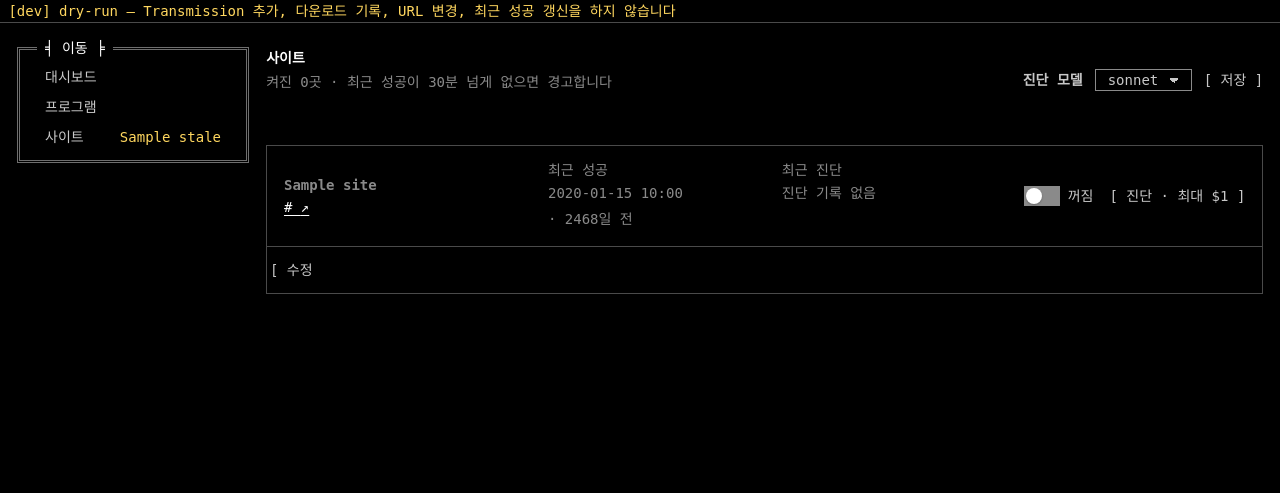
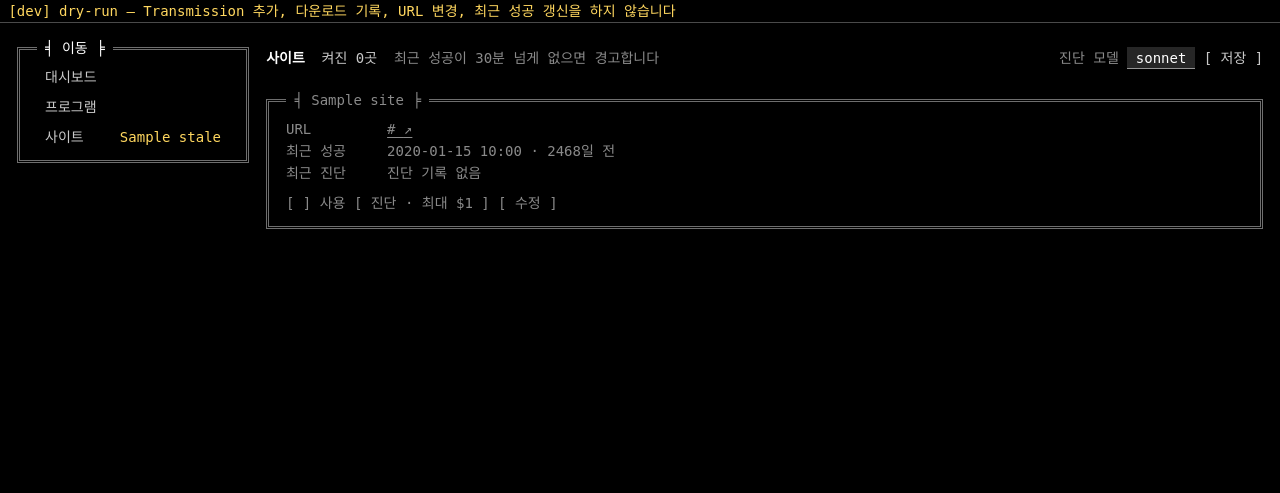
Before and after one commit to devinlife/torrent_web_scraper, a FastAPI app: template app/templates/sites.html in a window 1280 px wide. Shown: the part 22-515 px from the top of the page. Run offline with FastAPI, Linux system fonts and the light colour scheme; the template is opened without the code that fills it: most values are stand-ins (such as "Sample title", 1, 10 or a date in 2020); parts of the project's set-up code (start-up, migrations or seed data) failed here and were passed over; some web fonts are replaced.

Commit message:
style(web): 사이트 화면을 사이트별 이중선 상자와 키-값 목록으로
Co-Authored-By: Claude Opus 5.5 <noreply@anthropic.com>
Claude-Session: https://claude.ai/code/session_01VNVZAiqbuACB46eNzTvgke

```diff
--- a/app/static/app.css
+++ b/app/static/app.css
@@ -106,6 +106,9 @@ html:not(.kbd) :is(.keys > span:has(kbd), .it[data-g] .k) { display: none; } /*
 }
 .bt::before { content: "╡ "; content: "╡ " / ""; }
 .bt::after { content: " ╞"; content: " ╞" / ""; }
+.box.bad { border-color: var(--r); }
+.box.warn { border-color: var(--y); }
+.box.off, .box.off :is(.bt, a, dd, .btn, .chk) { color: var(--dim); } /* not opacity: keeps 4.5:1 */
 .box > * + * + * { margin-top: 8px; } /* first child is the absolutely placed .bt */
 
 /* buttons: [ label ] */
@@ -141,6 +144,10 @@ form.inline { display: inline; }
 .fl { display: flex; flex-wrap: wrap; align-items: flex-start; gap: 4px 1ch; }
 .lb { flex: none; width: 8ch; color: var(--dim); }
 .fl > .grow { flex: 1 1 30ch; }
+.hd .lb { width: auto; }
+.acts { display: flex; flex-wrap: wrap; align-items: baseline; gap: 4px 1ch; }
+.acts > details[open] { flex-basis: 100%; }
+.acts > details > .form { margin-top: 8px; }
 fieldset { min-width: 0; margin: 0; padding: 0; border: 0; }
 legend.lb { float: left; padding: 0; margin-right: 1ch; }
 .in {
@@ -421,6 +428,9 @@ fieldset.field > legend { padding: 0; margin-bottom: 6px; color: var(--text-2);
 .stats dt a { color: inherit; }
 .stats dt a::after { content: ""; position: absolute; inset: 0; }
 
+/* sites: one box per site */
+.sites { display: grid; grid-template-columns: repeat(auto-fill, minmax(min(100%, 60ch), 1fr)); gap: 30px 2ch; }
+
 /* ---------- utilities ---------- */
 .hi { color: var(--hi); }
 .dim { color: var(--dim); }
--- a/app/templates/sites.html
+++ b/app/templates/sites.html
@@ -1,73 +1,67 @@
 {% extends "base.html" %}
-{% from "_macros.html" import tag, flash %}
+{% from "_macros.html" import box, flash, tag %}
 {% block title %}사이트{% endblock %}
 {% block content %}
-<div class="page-head">
-  <div><h1>사이트</h1><p class="sub">켜진 {{ sites|selectattr("enabled")|list|length }}곳 · 최근 성공이 {{ 3 * interval_min|int }}분 넘게 없으면 경고합니다</p></div>
-  <div class="actions"><form class="form-row keep" method="post" action="/settings/doctor-model">
-    <label class="label-inline" for="model">진단 모델</label>
-    <select class="select" id="model" name="model">{% for m in ["sonnet", "opus"] %}
+<div class="hd">
+  <h1>사이트</h1><span>켜진 {{ sites|selectattr("enabled")|list|length }}곳</span><span class="dim">최근 성공이 {{ 3 * interval_min|int }}분 넘게 없으면 경고합니다</span>
+  <form class="rt" method="post" action="/settings/doctor-model">
+    <label class="lb" for="model">진단 모델</label>
+    <select class="in" id="model" name="model">{% for m in ["sonnet", "opus"] %}
       <option value="{{ m }}" {{ "selected" if m == doctor_model }}>{{ m }}</option>{% endfor %}
     </select>
-    <button class="btn btn-secondary">저장</button>
-  </form></div>
+    <button class="btn">저장</button>
+  </form>
 </div>
 {{ flash(error=error, msg=msg) }}
 
-<div class="site-grid">
+<div class="sites">
 {% for s in sites %}{% set r = reports.get(s.id) %}
 {% set stale = s.enabled and APP_ENV != "dev" and (s.last_ok_at or "") < stale_before %}
 {% set busy = r and r.status == "running" %}
 {% set ch = changes.get(s.id, []) %}
-<section class="card site{{ ' is-warn' if stale }}{{ ' off' if not s.enabled }}" aria-labelledby="site-{{ s.id }}">
-  <div class="site-row">
-    <div class="site-id">
-      <h2 id="site-{{ s.id }}">{{ s.name }}</h2>
-      {% if ch and ch[0].changed_at >= recent %}{{ tag("auto_changed") }} {% endif %}
-      <a class="site-url" href="{{ s.url }}" target="_blank" rel="noreferrer">{{ s.url.split("//")[-1] }} <span aria-hidden="true">↗</span><span class="sr-only">(새 탭)</span></a>
-    </div>
-    <dl class="site-facts">
-      <div><dt>최근 성공</dt><dd>
-        {%- if stale %}{{ tag("stale") }} {% endif %}
-        {%- if s.last_ok_at %}{{ s.last_ok_at|dt }} <span class="muted">· {{ s.last_ok_at|ago }}</span>
-        {%- elif APP_ENV == "dev" %}<span class="muted">dev는 기록하지 않음</span>
-        {%- else %}<span class="muted">성공 기록 없음</span>{% endif %}</dd></div>
-      <div><dt>최근 진단</dt><dd>
-        {%- if busy %}{{ tag("running", "진단 중") }} <a href="/doctor/{{ r.id }}">진행 보기 →</a>
-        {%- elif r %}{{ tag(r.verdict or r.status) }} <a href="/doctor/{{ r.id }}">{{ r.started|ago }} →</a>
-        {%- else %}<span class="muted">진단 기록 없음</span>{% endif %}</dd></div>
-    </dl>
-    <div class="site-ctrl">
-      <form class="switch-wrap" method="post" action="/sites/{{ s.id }}/enabled">
-        <input type="hidden" name="enabled" value="{{ 0 if s.enabled else 1 }}">
-        <button class="switch" role="switch" aria-checked="{{ 'true' if s.enabled else 'false' }}" aria-label="{{ s.name }} 사용"></button>
-        <span aria-hidden="true">{{ "켜짐" if s.enabled else "꺼짐" }}</span>
-      </form>
-      <form class="site-doctor" method="post" action="/sites/{{ s.id }}/doctor">
-        <button class="btn {{ 'btn-primary' if stale else 'btn-secondary' }}" title="{{ doctor_model }}으로 진단"{% if busy %} disabled{% endif %}>진단 · 최대 $1</button>
-      </form>
-    </div>
-  </div>
-  <div class="site-foot">
-    {% if ch %}<details class="url-changes">
+{% call box(s.name, "warn" if stale else "off" if not s.enabled) %}
+  <dl class="kv">
+    <div><dt>URL</dt><dd><a href="{{ s.url }}" target="_blank" rel="noreferrer">{{ s.url.split("//")[-1] }} <span aria-hidden="true">↗</span><span class="sr-only">(새 탭)</span></a>
+      {%- if ch and ch[0].changed_at >= recent %} {{ tag("auto_changed") }}{% endif %}</dd></div>
+    <div><dt>최근 성공</dt><dd>
+      {%- if stale %}{{ tag("stale") }} {% endif %}
+      {%- if s.last_ok_at %}{{ s.last_ok_at|dt }} <span class="dim">· {{ s.last_ok_at|ago }}</span>
+      {%- elif APP_ENV == "dev" %}<span class="dim">dev는 기록하지 않음</span>
+      {%- else %}<span class="dim">성공 기록 없음</span>{% endif %}</dd></div>
+    <div><dt>최근 진단</dt><dd>
+      {%- if busy %}{{ tag("running", "진단 중") }} <a href="/doctor/{{ r.id }}">진행 보기</a>
+      {%- elif r %}{{ tag(r.verdict or r.status) }} <a href="/doctor/{{ r.id }}">{{ r.started|ago }}</a>
+      {%- else %}<span class="dim">진단 기록 없음</span>{% endif %}</dd></div>
+    {% if ch %}<div><dt>변경 이력</dt><dd><details class="fold">
       <summary>URL 자동 변경 {{ ch[0].total }}건</summary>
-      <ul>{% for c in ch %}
+      <ul class="list">{% for c in ch %}
         <li>{{ c.changed_at|dt }} · {{ c.old_url.split("//")[-1] }} → {{ c.new_url.split("//")[-1] }} · {{ LABEL.get(c.reason, c.reason) }}</li>{% endfor %}
       </ul>
-    </details>{% endif %}
-    <details class="editor">
-      <summary class="btn btn-ghost" aria-label="{{ s.name }} 설정 수정"></summary>
-      <form class="editor-body" method="post" action="/sites/{{ s.id }}">
-        <label class="field"><span>URL</span><input class="input" type="url" name="url" value="{{ s.url }}" required></label>
-        <label class="field"><span>게시판 경로 (한 줄에 하나)</span>
-          <textarea class="textarea" name="boards" rows="{{ s.boards|length + 1 }}">{{ s.boards|join("\n") }}</textarea></label>
-        <label class="field"><span>읽을 페이지 수 (게시판마다 1~N쪽)</span>
-          <input class="input" type="number" name="pages" value="{{ s.pages }}" min="1" max="10" required></label>
-        <div class="form-actions"><button class="btn btn-primary">저장</button></div>
+    </details></dd></div>{% endif %}
+  </dl>
+  <div class="acts">
+    <form method="post" action="/sites/{{ s.id }}/enabled">
+      <input type="hidden" name="enabled" value="{{ 0 if s.enabled else 1 }}">
+      <button class="chk" role="switch" aria-checked="{{ 'true' if s.enabled else 'false' }}" aria-label="{{ s.name }} 사용">사용</button>
+    </form>
+    <form method="post" action="/sites/{{ s.id }}/doctor">
+      <button class="btn{{ ' ya' if stale }}" title="{{ doctor_model }}으로 진단"{% if busy %} disabled{% endif %}>진단 · 최대 $1</button>
+    </form>
+    <details class="edit">
+      <summary aria-label="{{ s.name }} 설정 수정"></summary>
+      <form class="form" method="post" action="/sites/{{ s.id }}">
+        <div class="fl"><label class="lb" for="url-{{ s.id }}">URL</label>
+          <input class="in grow" id="url-{{ s.id }}" type="url" name="url" value="{{ s.url }}" required></div>
+        <div class="fl"><label class="lb" for="boards-{{ s.id }}">게시판 <span class="dim">한 줄에 하나</span></label>
+          <textarea class="in grow" id="boards-{{ s.id }}" name="boards" rows="{{ s.boards|length + 1 }}">{{ s.boards|join("\n") }}</textarea></div>
+        <div class="fl"><label class="lb" for="pages-{{ s.id }}">페이지</label>
+          <input class="in" id="pages-{{ s.id }}" type="number" name="pages" value="{{ s.pages }}" min="1" max="10" required>
+          <span class="dim">게시판마다 1~N쪽</span></div>
+        <div class="fl"><button class="btn rev">저장</button></div>
       </form>
     </details>
   </div>
-</section>
+{% endcall %}
 {% endfor %}
 </div>
 {% endblock %}
```
Also changed, not shown: docs/ui-theme.md (+1 -1 lines).
